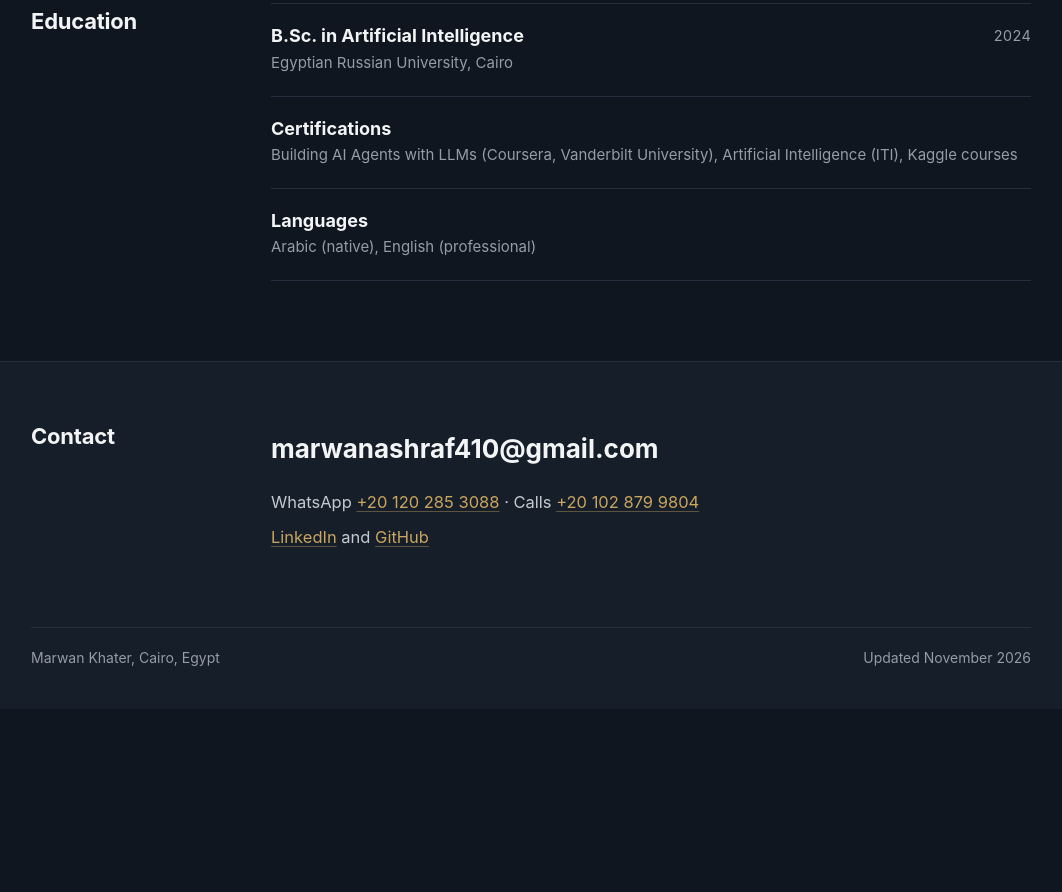
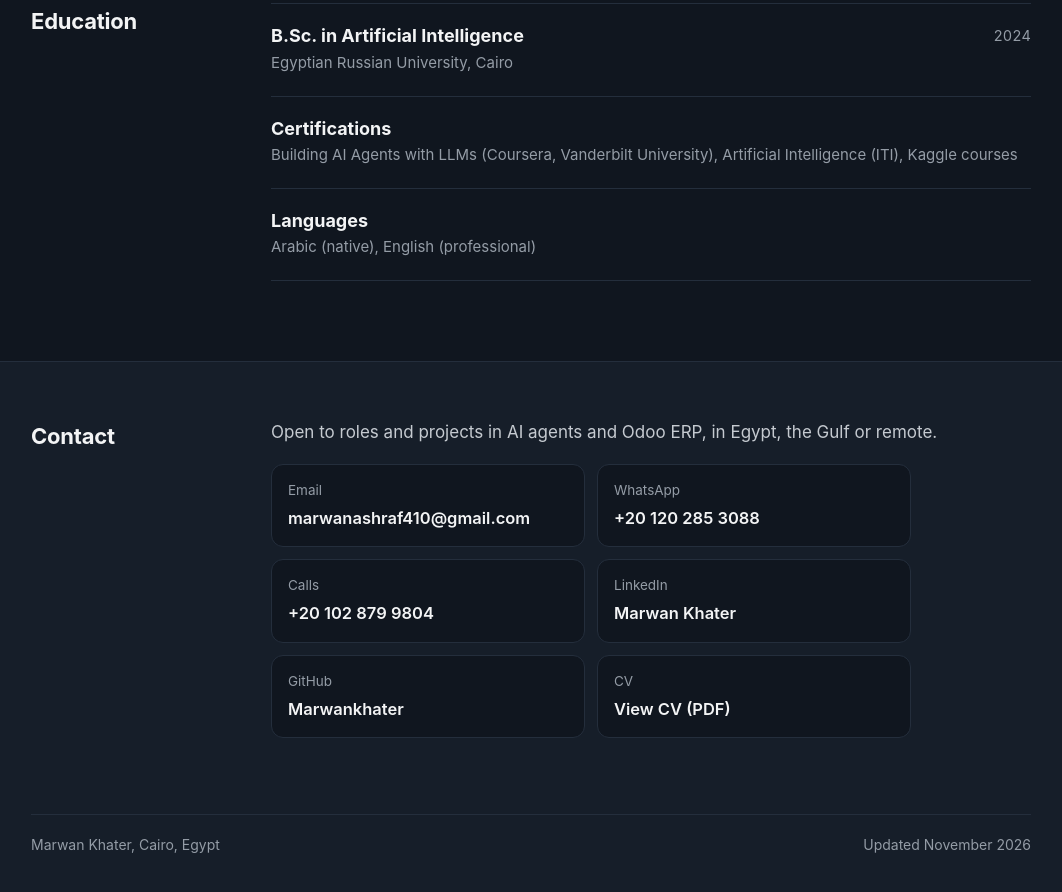
Before and after one commit to Marwankhater/marwankhater.github.io, a plain HTML site: page index.html in a window 1280 px wide. Shown: the part 5510-6402 px from the top of the page, without its empty margins (109-1171 px from the left). Before the commit the page ends 6219 px from the top, so only its background shows below. Drawn offline with Linux system fonts and the light colour scheme.

Commit message:
Contact as labelled tiles

```diff
--- a/index.html
+++ b/index.html
@@ -128,9 +128,13 @@
   /* contact */
   .contact { margin-top: 80px; background: var(--raise); border-top: 1px solid var(--rule); padding: 56px 0 40px; }
   .contact .wrap { display: grid; grid-template-columns: 200px minmax(0, 1fr); gap: 40px; }
-  .contact .mail { display: inline-block; padding-block: 10px; font-size: clamp(20px, 3vw, 26px); font-weight: 650; color: var(--ink); text-decoration: none; overflow-wrap: anywhere; }
-  .contact .mail:hover { text-decoration: underline; }
-  .contact p { margin: 8px 0 0; }
+  .contact .lead-in { margin: 0 0 18px; font-size: 17px; }
+  .reach { list-style: none; margin: 0; padding: 0; display: grid; grid-template-columns: repeat(2, minmax(0, 1fr)); gap: 12px; max-width: 640px; }
+  .reach li { border: 1px solid var(--rule); border-radius: 12px; padding: 14px 16px; background: var(--bg); min-width: 0; }
+  .reach span { display: block; font-size: 13.5px; color: var(--muted); margin-bottom: 4px; }
+  .reach a { display: block; font-weight: 600; color: var(--ink); text-decoration: none; overflow-wrap: break-word; }
+  .reach a:hover { color: var(--gold); }
+  .reach li:hover { border-color: color-mix(in srgb, var(--gold) 55%, transparent); }
   .contact .fine { grid-column: 1 / -1; margin-top: 36px; padding-top: 18px; border-top: 1px solid var(--rule); font-size: 14px; color: var(--muted); display: flex; justify-content: space-between; flex-wrap: wrap; gap: 8px; }
 
   @media (max-width: 860px) {
@@ -152,6 +156,7 @@
     .links .btn.main { flex-basis: 100%; }
     .sec > .wrap, .contact .wrap { grid-template-columns: 1fr; gap: 16px; }
     .points { grid-template-columns: 1fr; }
+    .reach { grid-template-columns: 1fr; }
     .cards { grid-template-columns: 1fr; }
     .card.wide { display: block; } .card.wide .shot { border-right: 0; border-bottom: 1px solid var(--rule); } .card.wide .txt { padding: 14px 16px 16px; }
     .sec { padding-top: 56px; }
@@ -321,9 +326,15 @@
 <footer class="contact" id="contact" aria-labelledby="h-contact"><div class="wrap">
   <h2 id="h-contact">Contact</h2>
   <div>
-    <a class="mail" href="mailto:marwanashraf410@gmail.com">marwanashraf410@gmail.com</a>
-    <p>WhatsApp <a href="https://wa.me/201202853088?text=Hi%20Marwan%2C%20I%20saw%20your%20portfolio%20and%20would%20like%20to%20talk." rel="noopener">+20 120 285 3088</a> · Calls <a href="tel:+201028799804">+20 102 879 9804</a></p>
-    <p><a href="https://www.linkedin.com/in/marwan-khater-811660219/" rel="noopener">LinkedIn</a> and <a href="https://github.com/Marwankhater" rel="noopener">GitHub</a></p>
+    <p class="lead-in">Open to roles and projects in AI agents and Odoo ERP, in Egypt, the Gulf or remote.</p>
+    <ul class="reach">
+      <li><span>Email</span><a href="mailto:marwanashraf410@gmail.com">marwanashraf410@gmail.com</a></li>
+      <li><span>WhatsApp</span><a href="https://wa.me/201202853088?text=Hi%20Marwan%2C%20I%20saw%20your%20portfolio%20and%20would%20like%20to%20talk." rel="noopener">+20 120 285 3088</a></li>
+      <li><span>Calls</span><a href="tel:+201028799804">+20 102 879 9804</a></li>
+      <li><span>LinkedIn</span><a href="https://www.linkedin.com/in/marwan-khater-811660219/" rel="noopener">Marwan Khater</a></li>
+      <li><span>GitHub</span><a href="https://github.com/Marwankhater" rel="noopener">Marwankhater</a></li>
+      <li><span>CV</span><a href="assets/Marwan_Khater_CV.pdf" target="_blank" rel="noopener">View CV (PDF)</a></li>
+    </ul>
   </div>
   <div class="fine"><span>Marwan Khater, Cairo, Egypt</span><span>Updated November 2026</span></div>
 </div></footer>
```
